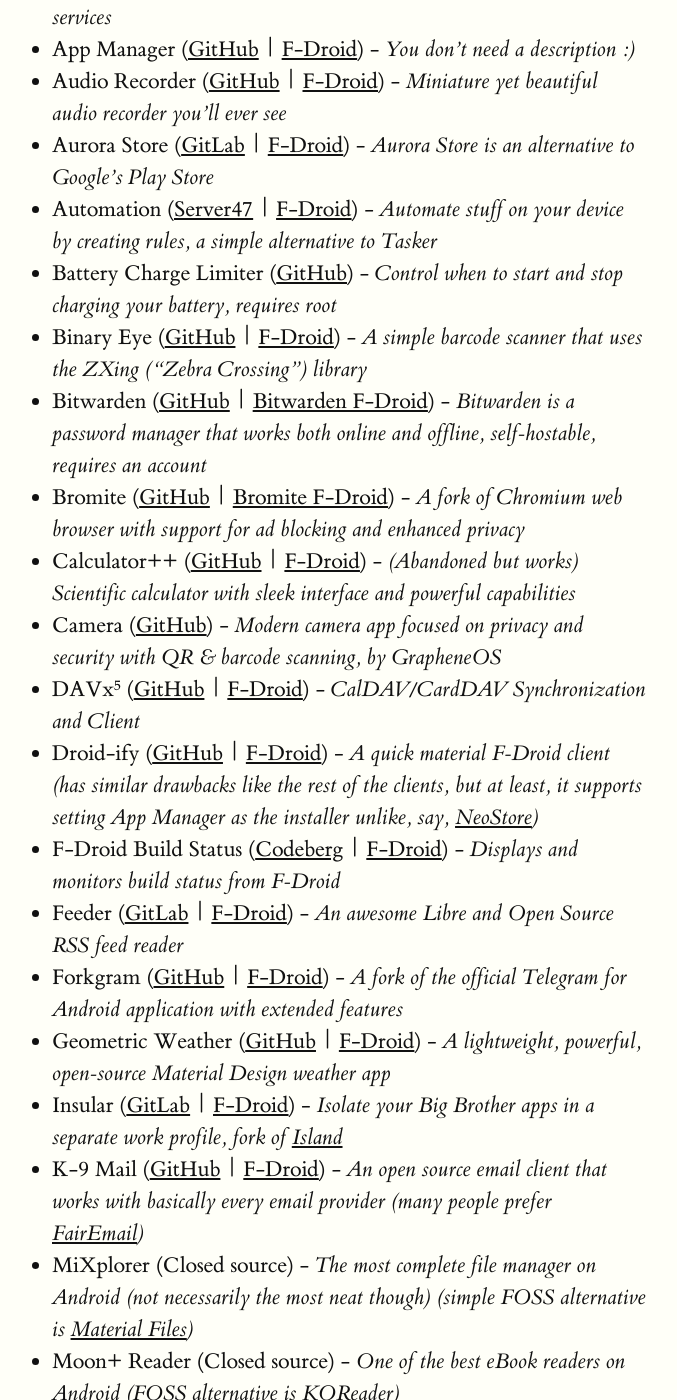
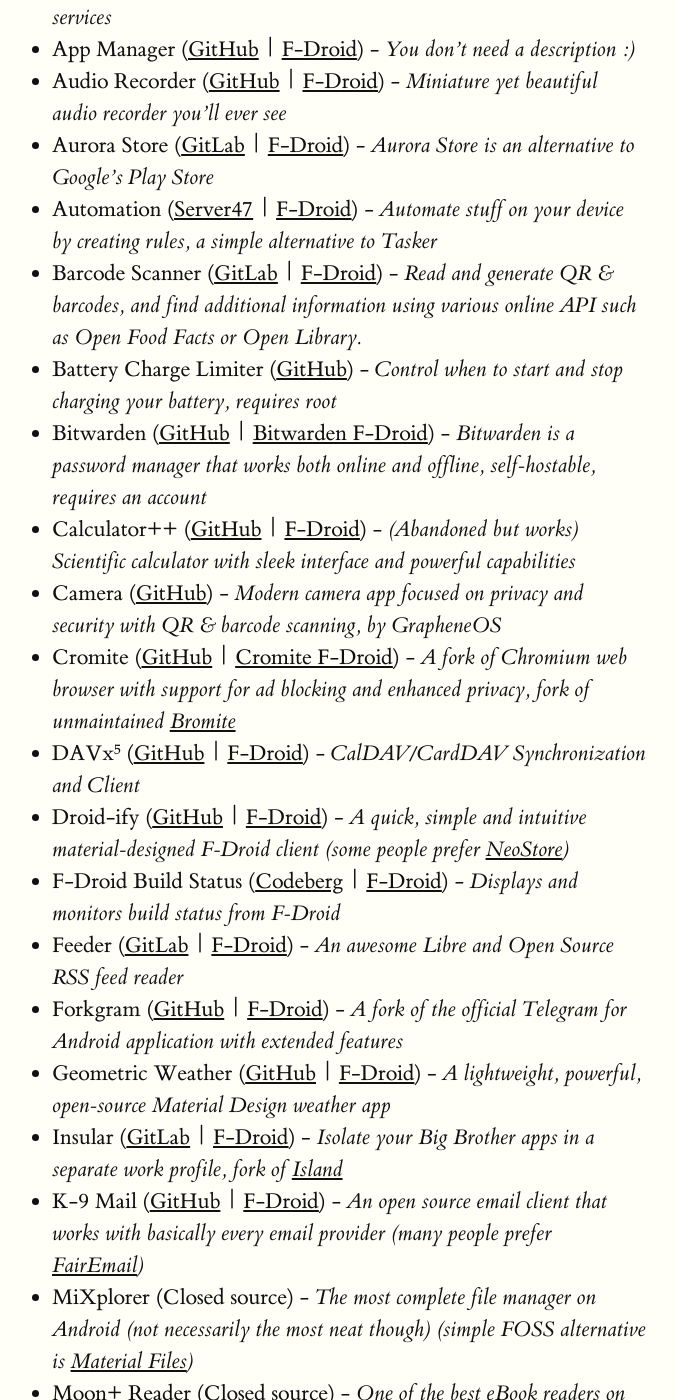
Before and after one commit to MuntashirAkon/blog, a Jekyll site: the page built from _posts/2022-12-30-android-apps-that-i-frequently-use.md, in a window 1280 px wide and 1400 px high, scrolled down 1019 px. Shown: the whole window, without its empty margins (148-825 px from the left). Built offline with Jekyll 4.4.1, drawn with Linux system fonts in a browser that asks for light colours; some of the changed text lies outside the part shown.

Commit message:
Update frequently-used apps

```diff
--- a/_posts/2022-12-30-android-apps-that-i-frequently-use.md
+++ b/_posts/2022-12-30-android-apps-that-i-frequently-use.md
@@ -15,14 +15,14 @@ Many of you often wonder what applications I use in a daily basis. As you might
 - Audio Recorder ([GitHub](https://github.com/Dimowner/AudioRecorder) \| [F-Droid](https://f-droid.org/en/packages/com.dimowner.audiorecorder/)) - _Miniature yet beautiful audio recorder you’ll ever see_
 - Aurora Store ([GitLab](https://gitlab.com/AuroraOSS/AuroraStore) \| [F-Droid](https://f-droid.org/en/packages/com.aurora.store/)) - _Aurora Store is an alternative to Google's Play Store_
 - Automation ([Server47](https://git.server47.de/jens/Automation) \| [F-Droid](https://f-droid.org/en/packages/com.jens.automation2/)) - _Automate stuff on your device by creating rules, a simple alternative to Tasker_
+- Barcode Scanner ([GitLab](https://gitlab.com/Atharok/BarcodeScanner) \| [F-Droid](https://f-droid.org/en/packages/com.atharok.barcodescanner/)) - _Read and generate QR & barcodes, and find additional information using various online API such as Open Food Facts or Open Library._
 - Battery Charge Limiter ([GitHub](https://github.com/MuntashirAkon/BatteryChargeLimiter)) - _Control when to start and stop charging your battery, requires root_
-- Binary Eye ([GitHub](https://github.com/markusfisch/BinaryEye) \| [F-Droid](https://f-droid.org/en/packages/de.markusfisch.android.binaryeye/)) - _A simple barcode scanner that uses the ZXing ("Zebra Crossing") library_
 - Bitwarden ([GitHub](https://github.com/bitwarden/mobile) \| [Bitwarden F-Droid](https://mobileapp.bitwarden.com/fdroid/)) - _Bitwarden is a password manager that works both online and offline, self-hostable, requires an account_
-- Bromite ([GitHub](https://github.com/bromite/bromite) \| [Bromite F-Droid](https://www.bromite.org/fdroid)) - _A fork of Chromium web browser with support for ad blocking and enhanced privacy_
 - Calculator++ ([GitHub](https://github.com/Bubu/android-calculatorpp) \| [F-Droid](https://f-droid.org/en/packages/org.solovyev.android.calculator/)) - _(Abandoned but works) Scientific calculator with sleek interface and powerful capabilities_
 - Camera ([GitHub](https://github.com/GrapheneOS/Camera)) - _Modern camera app focused on privacy and security with QR & barcode scanning, by GrapheneOS_
+- Cromite ([GitHub](https://github.com/uazo/cromite) \| [Cromite F-Droid](https://www.cromite.org/fdroid/repo/)) - _A fork of Chromium web browser with support for ad blocking and enhanced privacy, fork of unmaintained [Bromite](https://github.com/bromite/bromite)_
 - DAVx⁵ ([GitHub](https://github.com/bitfireAT/davx5-ose/) \| [F-Droid](https://f-droid.org/en/packages/at.bitfire.davdroid/)) - _CalDAV/CardDAV Synchronization and Client_
-- Droid-ify ([GitHub](https://github.com/Iamlooker/Droid-ify) \| [F-Droid](https://f-droid.org/en/packages/com.looker.droidify/)) - _A quick material F-Droid client (has similar drawbacks like the rest of the clients, but at least, it supports setting App Manager as the installer unlike, say, [NeoStore](https://f-droid.org/en/packages/com.machiav3lli.fdroid/))_
+- Droid-ify ([GitHub](https://github.com/Iamlooker/Droid-ify) \| [F-Droid](https://f-droid.org/en/packages/com.looker.droidify/)) - _A quick, simple and intuitive material-designed F-Droid client (some people prefer [NeoStore](https://f-droid.org/en/packages/com.machiav3lli.fdroid/))_
 - F-Droid Build Status ([Codeberg](https://codeberg.org/pstorch/F-Droid_Build_Status) \| [F-Droid](https://f-droid.org/en/packages/de.storchp.fdroidbuildstatus/)) - _Displays and monitors build status from F-Droid_
 - Feeder ([GitLab](https://gitlab.com/spacecowboy/Feeder) \| [F-Droid](https://f-droid.org/en/packages/com.nononsenseapps.feeder/)) - _An awesome Libre and Open Source RSS feed reader_
 - Forkgram ([GitHub](https://github.com/Forkgram/TelegramAndroid) \| [F-Droid](https://f-droid.org/en/packages/org.forkgram.messenger/)) - _A fork of the official Telegram for Android application with extended features_
@@ -49,3 +49,4 @@ I use Lineage OS 18.1. Hence, for calendar, contacts, keyboard, launcher and pho
 
 **Edit History**
 - On July 1, 2023, *Aard 2* and *Feeder* apps were added replacing *Read You*.
+- On September 23, 2023, *Cromite* and *Barcode Scanner* apps were added replacing *Bromite* and *Binary Eye* respectively.
```
